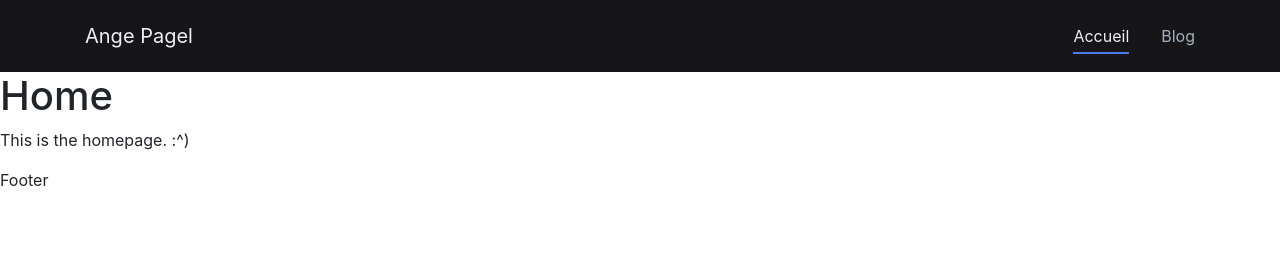
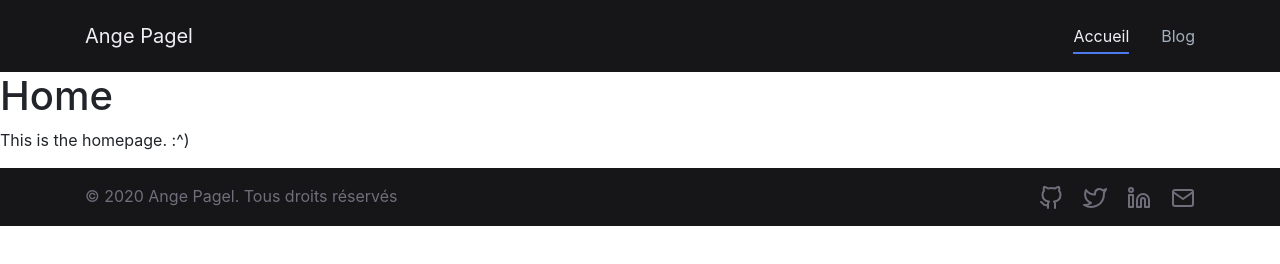
Before and after one commit to angepagel/old.angepagel.github.io, a Gatsby site: page / in a window 1280 px wide. Built offline with nearby package versions, Linux system fonts and the light colour scheme; Gatsby itself is replaced by a stand-in of ours; a web font is replaced by a local one.

Commit message:
Màj du Footer

```diff
--- a/src/components/layout/footer/footer.js
+++ b/src/components/layout/footer/footer.js
@@ -1,4 +1,7 @@
 import React from "react";
+import { Container, Row, Col } from "react-bootstrap";
+
+import SocialAccounts from "../../social/socialAccounts/socialAccounts";
 
 import "./footer.scss";
 
@@ -6,8 +9,17 @@ export default class Footer extends React.Component {
 
   render() {
     return (
-      <footer>
-        Footer
+      <footer className="bg-dark text-secondary p-3">
+        <Container>
+          <Row>
+            <Col>
+              © 2020 Ange Pagel. Tous droits réservés
+            </Col>
+            <Col>
+              <SocialAccounts className="float-right" />
+            </Col>
+          </Row>
+        </Container>
       </footer>
     );
   }
--- a/src/components/layout/footer/footer.scss
+++ b/src/components/layout/footer/footer.scss
@@ -0,0 +1,10 @@
+@import "../../../scss/variables";
+
+footer {
+
+    a.social-account {
+        color: theme-color("secondary");
+        &:hover { color: theme-color("light"); }
+    }
+
+}
```
